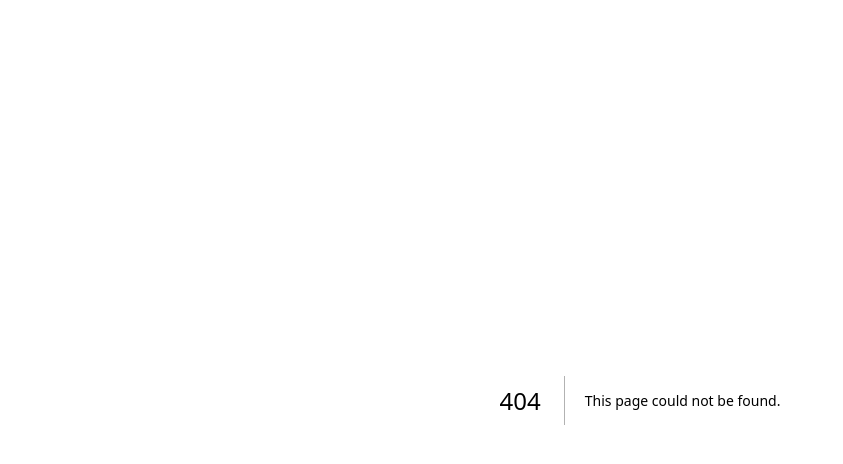
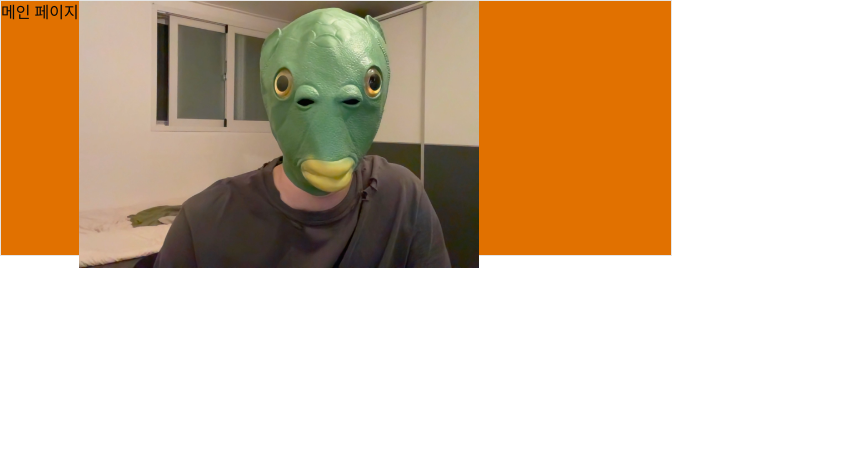
Before and after one commit to kssk3/frontend_f_team_project, a Next.js app: page /main in a window 1280 px wide. Before the commit this address had no page. Shown: the top 464 px of the page, without its empty margins (0-843 px from the left). Built offline with nearby package versions, Linux system fonts and the light colour scheme.

Commit message:
feat: mainPage HTML

```diff
--- /dev/null
+++ b/app/(shop)/main/page.tsx
@@ -0,0 +1,15 @@
+import Image from 'next/image';
+import testImg from './images/test.jpg';
+
+export default function MainPage(): React.JSX.Element {
+    return (
+        <>
+            <section className="mainSection h-64 w-2xl border bg-amber-600">
+                <div className="flex w-max cursor-pointer">
+                    <p>메인 페이지</p>
+                    <Image src={testImg} alt="test" width={400} />
+                </div>
+            </section>
+        </>
+    );
+}
```
Also changed, not shown: app/(shop)/main/images/test.jpg (added).
